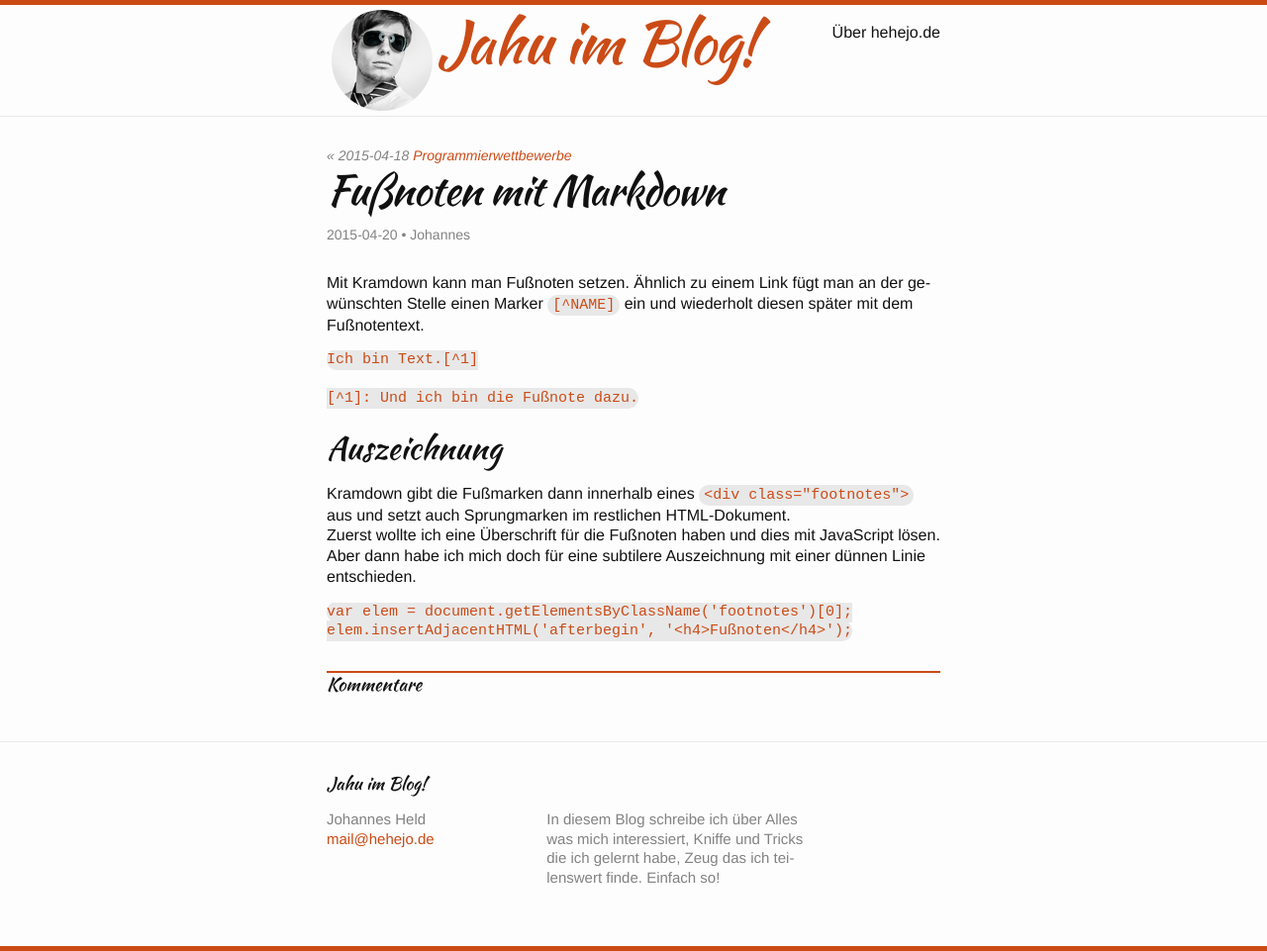
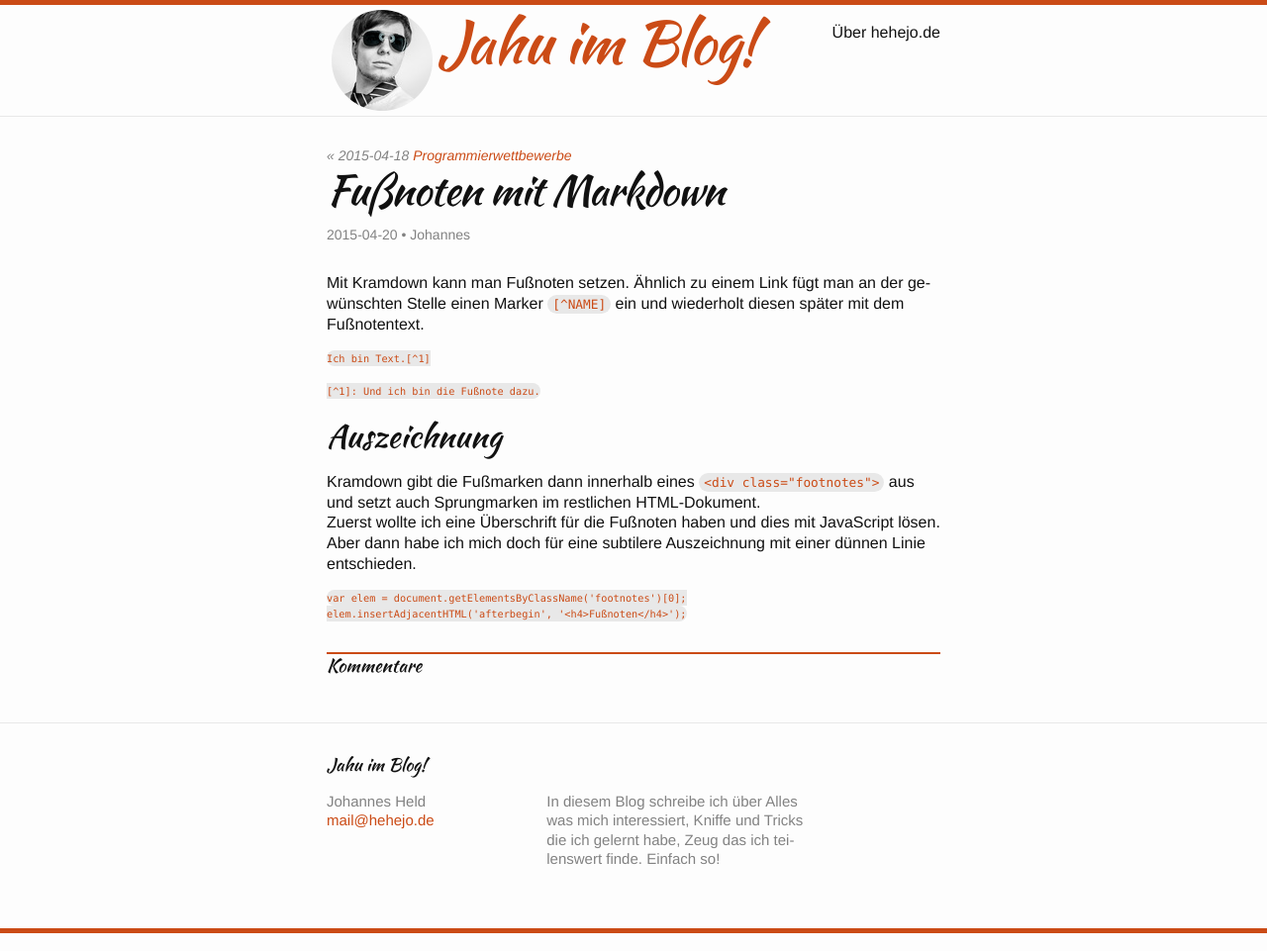
Before and after one commit to hehejo/de.hehejo.blog, a Jekyll site: the page built from _posts/2015-04-20-footnotes.md, in a window 1280 px wide. Shown: the whole page at 99% size. Built offline with Jekyll 4.4.1, drawn with Linux system fonts in a browser that asks for light colours; nearby versions of some CDN libraries; comment, search, counter and statistics services are not loaded; a style sheet for code colours, icons or effects is not loaded.

Commit message:
Code-Styles

```diff
--- a/_sass/_base.scss
+++ b/_sass/_base.scss
@@ -137,9 +137,10 @@ blockquote {
  */
 pre,
 code {
-    font-size: 15px;
+    font-size: 0.8em;
     // border: 1px solid $grey-color-light;
     // padding: 1px 5px;
+    font-family: Menlo, Consolas, monospace;
 }
 
 code {
@@ -147,12 +148,14 @@ code {
     padding: 2px 5px;
     background-color: $grey-color-light;//#eef;
     color: $brand-color;
+
 }
 
 pre {
     // padding: 8px 12px;
     overflow-x: auto;
     background-color: $background-color;
+
 
     > code {
         border: 0;
```
